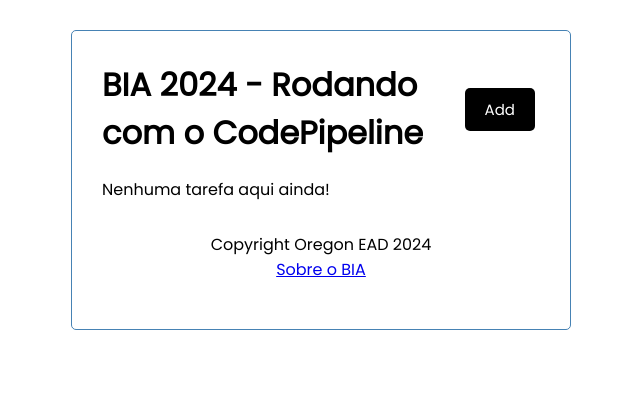
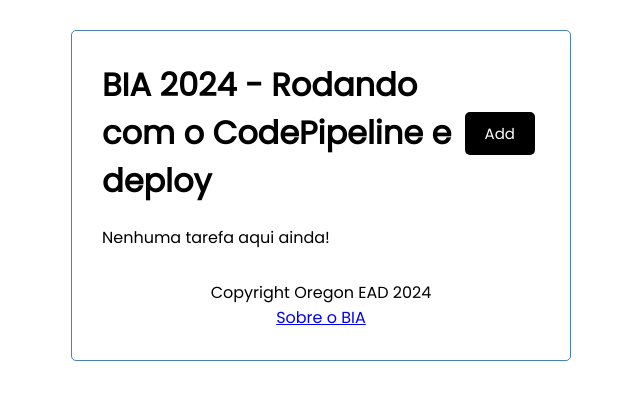
Before and after one commit to patcprado/bia-env, a React (Create React App) app in the folder client/: page / in a window 1280 px wide. Shown: the top 400 px of the page, without its empty margins (319-959 px from the left). Built offline with nearby package versions, Linux system fonts and the light colour scheme; no server answers.

Commit message:
Frase nova

```diff
--- a/client/src/components/Header.js
+++ b/client/src/components/Header.js
@@ -20,7 +20,7 @@
 };
 
 Header.defaultProps = {
-  title: "BIA 2024 - Rodando com o CodePipeline",
+  title: "BIA 2024 - Rodando com o CodePipeline e deploy",
 };
 
 export default Header;
```
